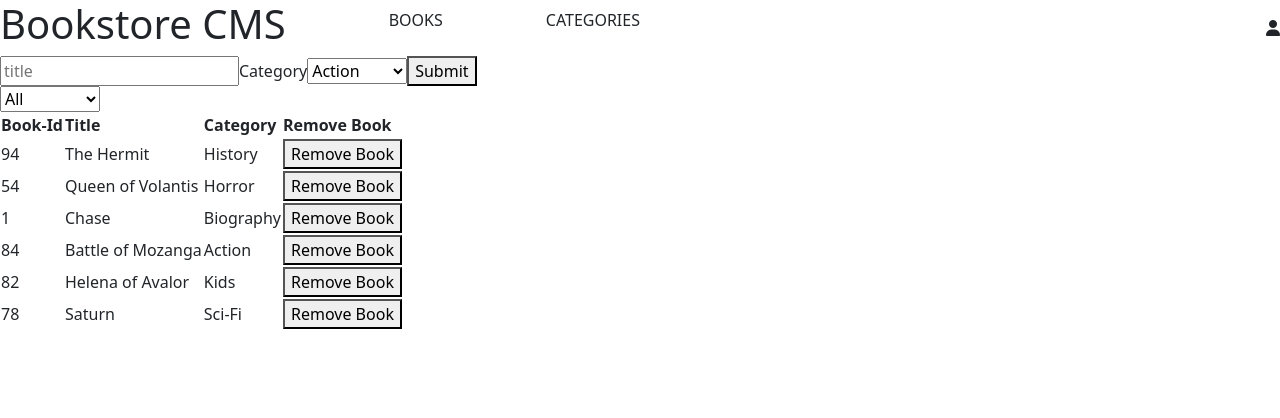
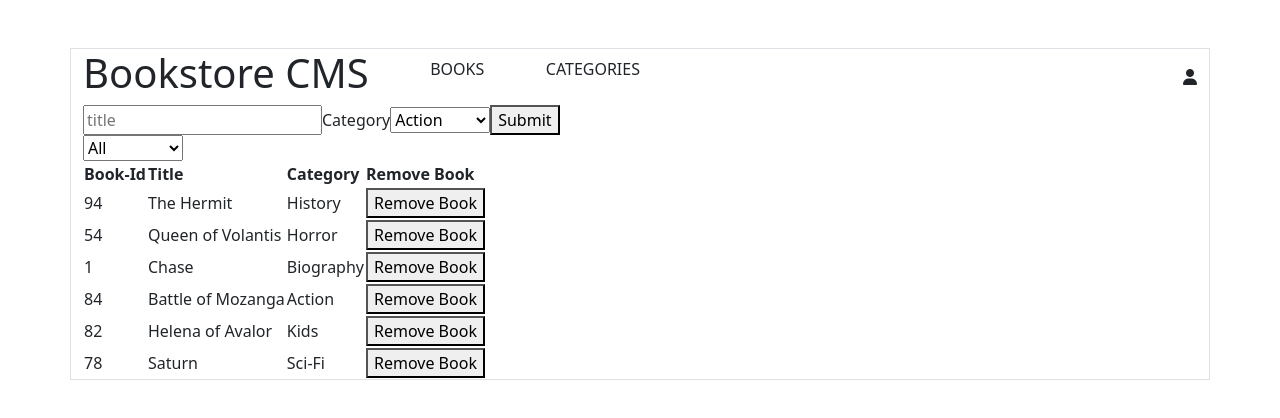
Before and after one commit to george-shammar/bookstore-cmss, a React (Create React App) app: page / in a window 1280 px wide. Shown: the top 418 px of the page. Built offline with nearby package versions, Linux system fonts and the light colour scheme.

Commit message:
Add page border

```diff
--- a/src/components/App.js
+++ b/src/components/App.js
@@ -5,6 +5,7 @@ import '../stylesheets/App.css';
 
 const App = () => (
   <>
+    <div className="container mt-5 border">
       <div className="header">
         <div className="left-header">
           <h1>Bookstore CMS</h1>
@@ -15,6 +16,7 @@ const App = () => (
       </div>
       <BooksForm />
       <BooksList />
+    </div>
   </>
 );
 
```
Lines whose indentation alone changed are shown as unchanged.
